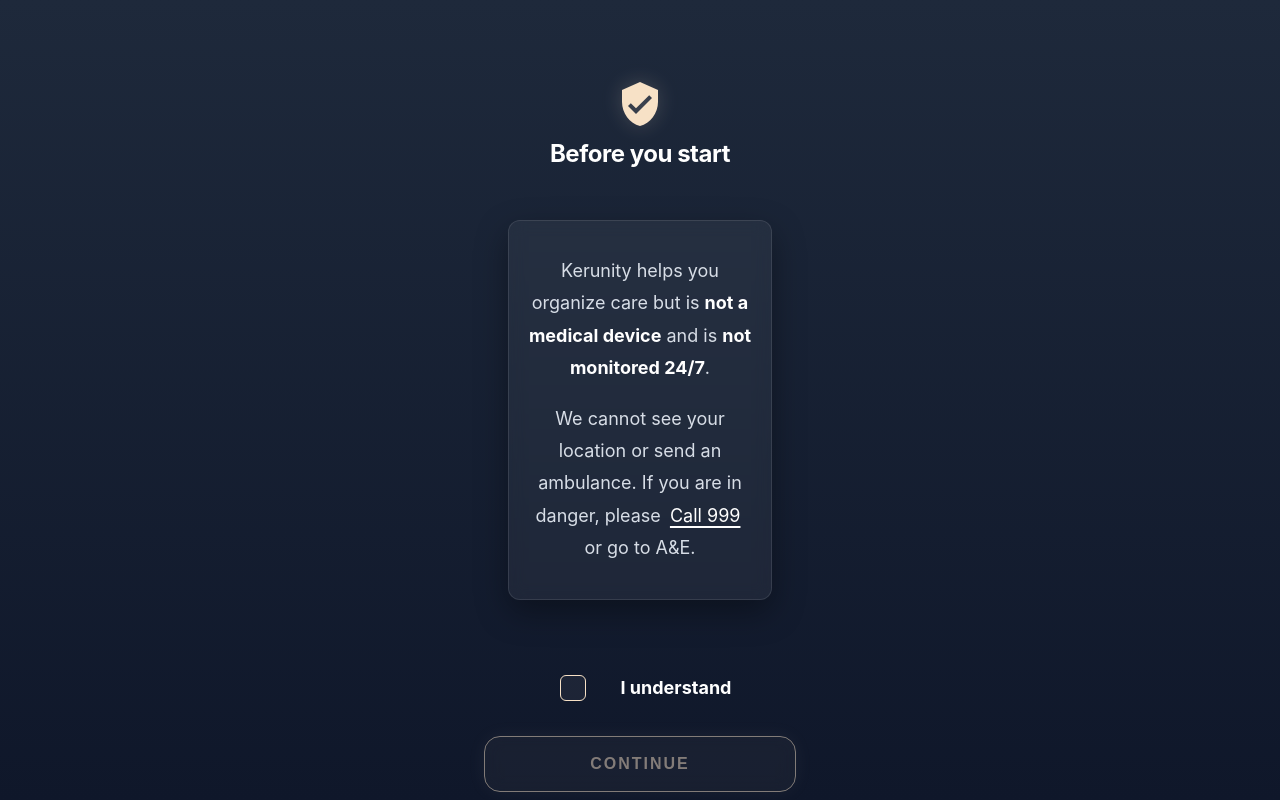
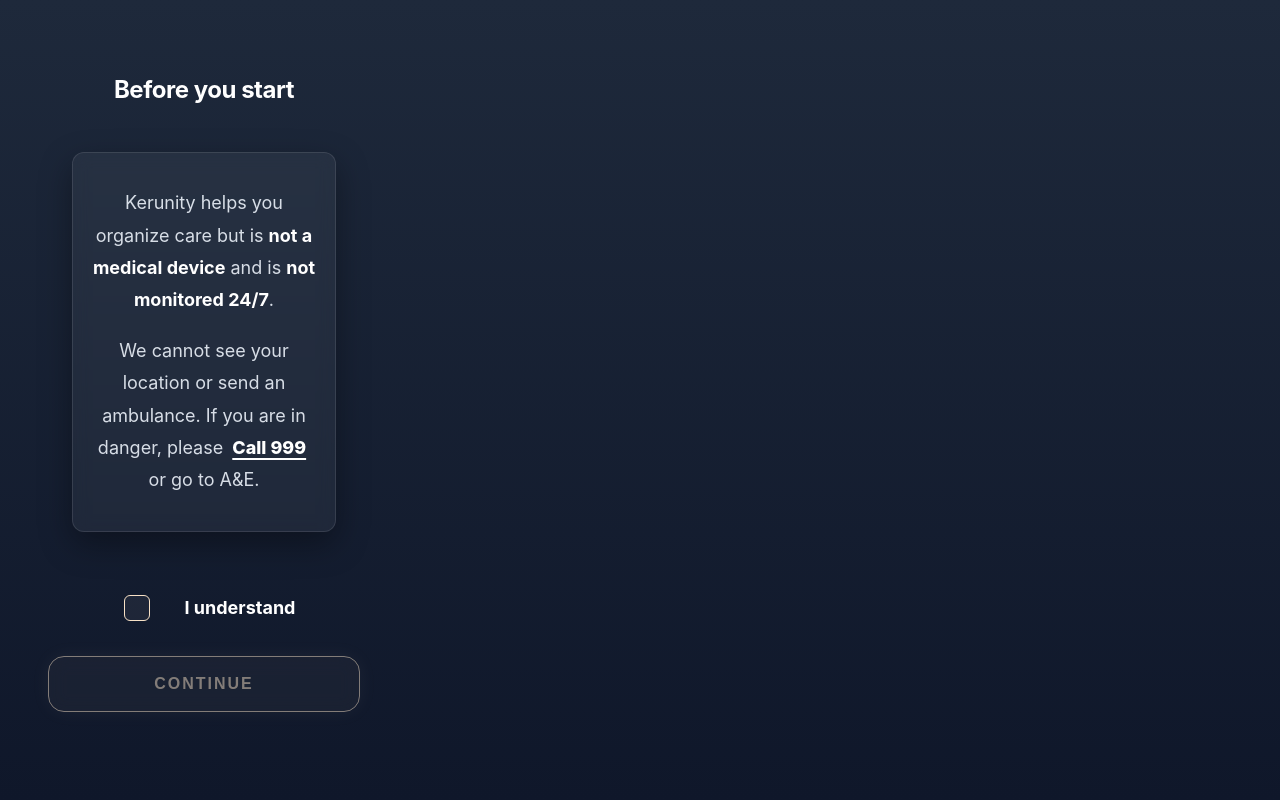
Before and after one commit to Gavin-McNally/kerunity, a React (Vite) app in the folder web/: page / in a window 1280 px wide. Both pictures are taken after a click on the button "CONTINUE". Built offline with nearby package versions, Linux system fonts and the light colour scheme.

Commit message:
onboarding screens 1 and 2 completed

```diff
--- a/web/src/components/FirstLaunchFlow.tsx
+++ b/web/src/components/FirstLaunchFlow.tsx
@@ -43,6 +43,18 @@
   padding-top: 24px;
 }
 
+.pt-4 {
+  padding-top: 16px;
+}
+
+.pt-8 {
+  padding-top: 32px;
+}
+
+.pb-8 {
+  padding-bottom: 32px;
+}
+
 .pb-4 {
   padding-bottom: 16px;
 }
@@ -59,28 +71,96 @@
   scrollbar-width: thin;
 }
 
-.scrollbar-gold {
-  scrollbar-color: #f7e1c6 transparent;
+.scrollbar-track-transparent {
+  scrollbar-color: rgba(255, 255, 255, 0.2) transparent;
 }
 
-.scrollbar-gold::-webkit-scrollbar {
-  width: 6px;
+.scrollbar-thumb-white\/20 {
+  scrollbar-color: rgba(255, 255, 255, 0.2) transparent;
 }
 
-.scrollbar-gold::-webkit-scrollbar-thumb {
-  background: #f7e1c6;
+.scrollbar-thumb-rounded-full::-webkit-scrollbar-thumb {
   border-radius: 9999px;
 }
 
-.scrollbar-gold::-webkit-scrollbar-track {
+.scrollbar-thin::-webkit-scrollbar {
+  width: 4px;
+}
+
+.scrollbar-track-transparent::-webkit-scrollbar-track {
   background: transparent;
+}
+
+.scrollbar-thumb-white\/20::-webkit-scrollbar-thumb {
+  background: rgba(255, 255, 255, 0.2);
+}
+
+.hover\:scrollbar-thumb-\[\#f7e1c6\]:hover::-webkit-scrollbar-thumb {
+  background: #f7e1c6;
+}
+
+/* Force scrollbar to be visible */
+.custom-scroll::-webkit-scrollbar {
+  width: 6px;
+  height: 6px;
+}
+
+.custom-scroll::-webkit-scrollbar-track {
+  background: transparent;
+}
+
+.custom-scroll::-webkit-scrollbar-thumb {
+  background-color: rgba(255, 255, 255, 0.2);
+  border-radius: 9999px;
+}
+
+.custom-scroll {
+  scrollbar-width: thin;
+  scrollbar-color: rgba(255, 255, 255, 0.2) transparent;
 }
 
 .mt-8 {
   margin-top: 32px;
 }
+
+.mt-2 {
+  margin-top: 8px;
+}
+
 .h-full {
   height: 100%;
+}
+
+.flex-1 {
+  flex: 1;
+}
+
+.flex {
+  display: flex;
+}
+
+.flex-col {
+  flex-direction: column;
+}
+
+.gap-10 {
+  gap: 40px;
+}
+
+.gap-3 {
+  gap: 12px;
+}
+
+.min-h-0 {
+  min-height: 0;
+}
+
+.flex-1 {
+  flex: 1;
+}
+
+.min-h-0 {
+  min-height: 0;
 }
 
 .min-h-screen {
@@ -225,6 +305,10 @@
   font-weight: 700;
 }
 
+.font-extrabold {
+  font-weight: 800;
+}
+
 .text-base {
   font-size: 16px;
 }
@@ -274,6 +358,10 @@
 
 .duration-200 {
   transition-duration: 0.2s;
+}
+
+.duration-500 {
+  transition-duration: 0.5s;
 }
 
 .px-2 {
@@ -689,11 +777,16 @@
   }
 
   return (
-    <div className="first-launch-flow h-100dvh overflow-y-auto pt-6 pb-4 scrollbar-thin scrollbar-gold" role="dialog" aria-modal="true" aria-live="polite">
+    <div className="first-launch-flow flex-col h-100dvh overflow-y-auto pt-4 pb-4 custom-scroll" role="dialog" aria-modal="true" aria-live="polite">
       <style>{styles}</style>
-      <div className="first-launch-content" style={{ opacity: isExiting ? 0 : 1 }}>
+      <div
+        className={`first-launch-content flex-1 min-h-0 flex flex-col w-full px-6 transition-all duration-500 ${
+          currentStep === 1 ? "justify-center gap-10 items-center" : "justify-between pt-8 pb-8"
+        }`}
+        style={{ opacity: isExiting ? 0 : 1 }}
+      >
         {isVisible && currentStep === 1 && (
-          <div className="first-launch-step">
+          <div className="first-launch-step items-center">
           <div className="first-launch-icon" aria-hidden="true">
             <svg width="80" height="80" viewBox="0 0 24 24" fill="none" stroke="#f7e1c6" strokeWidth="2" strokeLinecap="round" strokeLinejoin="round">
               <circle cx="12" cy="12" r="10" />
@@ -711,19 +804,9 @@
         {isVisible && currentStep === 2 && (
           <div className="first-launch-step justify-between h-full min-h-500">
             <div>
-            <div className="first-launch-warning mt-8" aria-hidden="true">
-                <svg width="48" height="48" viewBox="0 0 24 24" fill="none" className="mb-2">
-                  <path
-                    fillRule="evenodd"
-                    clipRule="evenodd"
-                    d="M12 1L3 5V11C3 16.55 6.84 21.74 12 23C17.16 21.74 21 16.55 21 11V5L12 1ZM10 17L6 13L7.41 11.59L10 14.17L16.59 7.58L18 9L10 17Z"
-                    fill="#f7e1c6"
-                  />
-                </svg>
-              </div>
-              <h2 className="first-launch-headline mb-4">Before you start</h2>
+              <h2 className="first-launch-headline mt-8 mb-2">Before you start</h2>
             </div>
-            <div className="w-full px-6 my-4">
+            <div className="w-full px-6 mt-2 mb-2">
               <div className="bg-white/5 border-white/10 rounded-xl p-4 text-center shadow-lg backdrop-blur-sm max-w-2xl">
                 <p className="text-slate-200 text-lg leading-loose mb-4">
                   Kerunity helps you organize care but is <strong className="text-white font-bold">not a medical device</strong> and is{" "}
@@ -743,7 +826,7 @@
               </div>
             </div>
             <div>
-            <label className="first-launch-checkbox mt-4 mb-6">
+              <label className="first-launch-checkbox mt-2 mb-6">
                 <input
                   type="checkbox"
                   checked={isConfirmed}
@@ -752,7 +835,7 @@
                 <span className="first-launch-checkbox-box" aria-hidden="true" />
               <span className="first-launch-checkbox-text text-base ml-3">I understand</span>
               </label>
-              <button className="btn-slab mb-8" type="button" onClick={() => handleNextStep(3)} disabled={!isConfirmed}>
+              <button className="btn-slab mb-4" type="button" onClick={() => handleNextStep(3)} disabled={!isConfirmed}>
                 Continue
               </button>
             </div>
```
